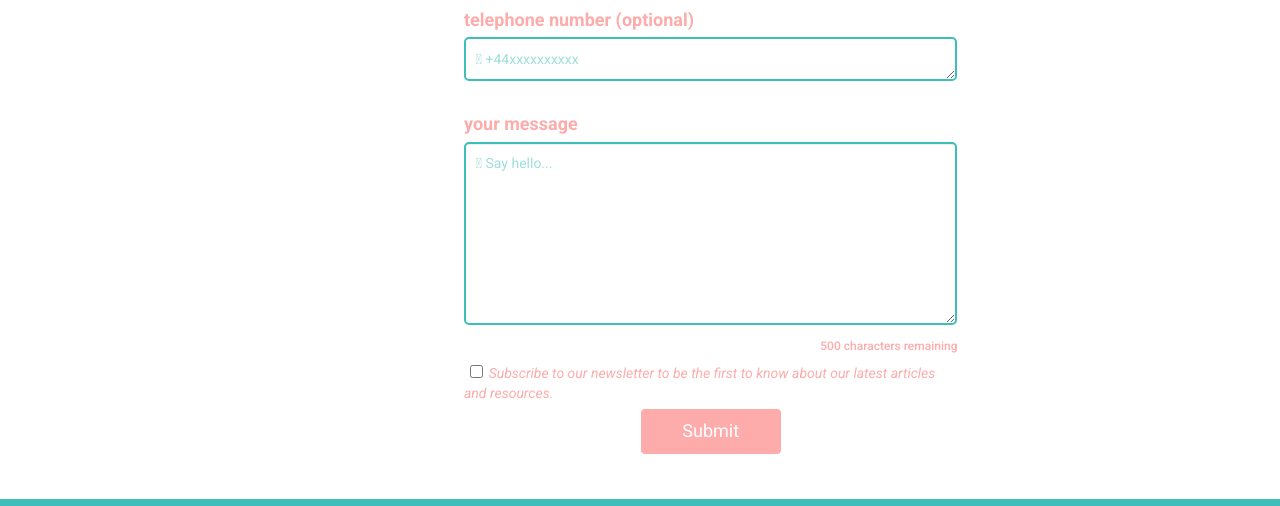
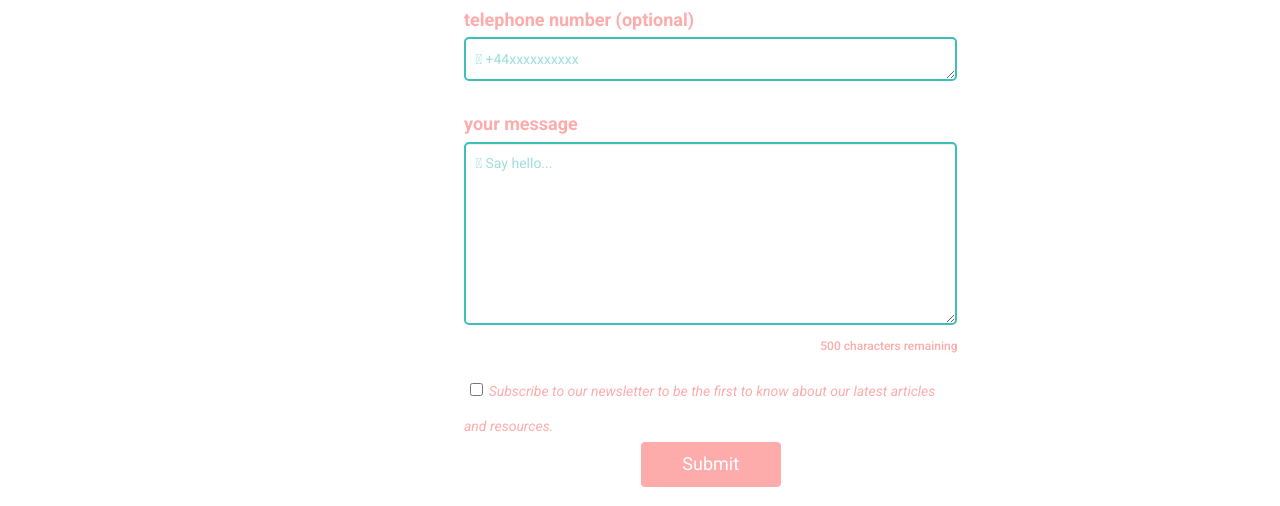
Before and after one commit to pbywater/MetaGroup, a plain HTML site: page about.html in a window 1280 px wide. Shown: the part 1430-1936 px from the top of the page. Drawn offline with nearby package versions, Linux system fonts and the light colour scheme.

Commit message:
Margin change around contact form checkbox

```diff
--- a/css/forms.css
+++ b/css/forms.css
@@ -72,8 +72,9 @@ opacity: 0.5;
 }
 #contact-news{
   text-align: center;
-  margin: 0 auto;
+  margin: 20px auto;
   width: 5%;
+  /*margin-bottom: px;*/
 }
 /* END OF CONTACT FORM */
 
```
